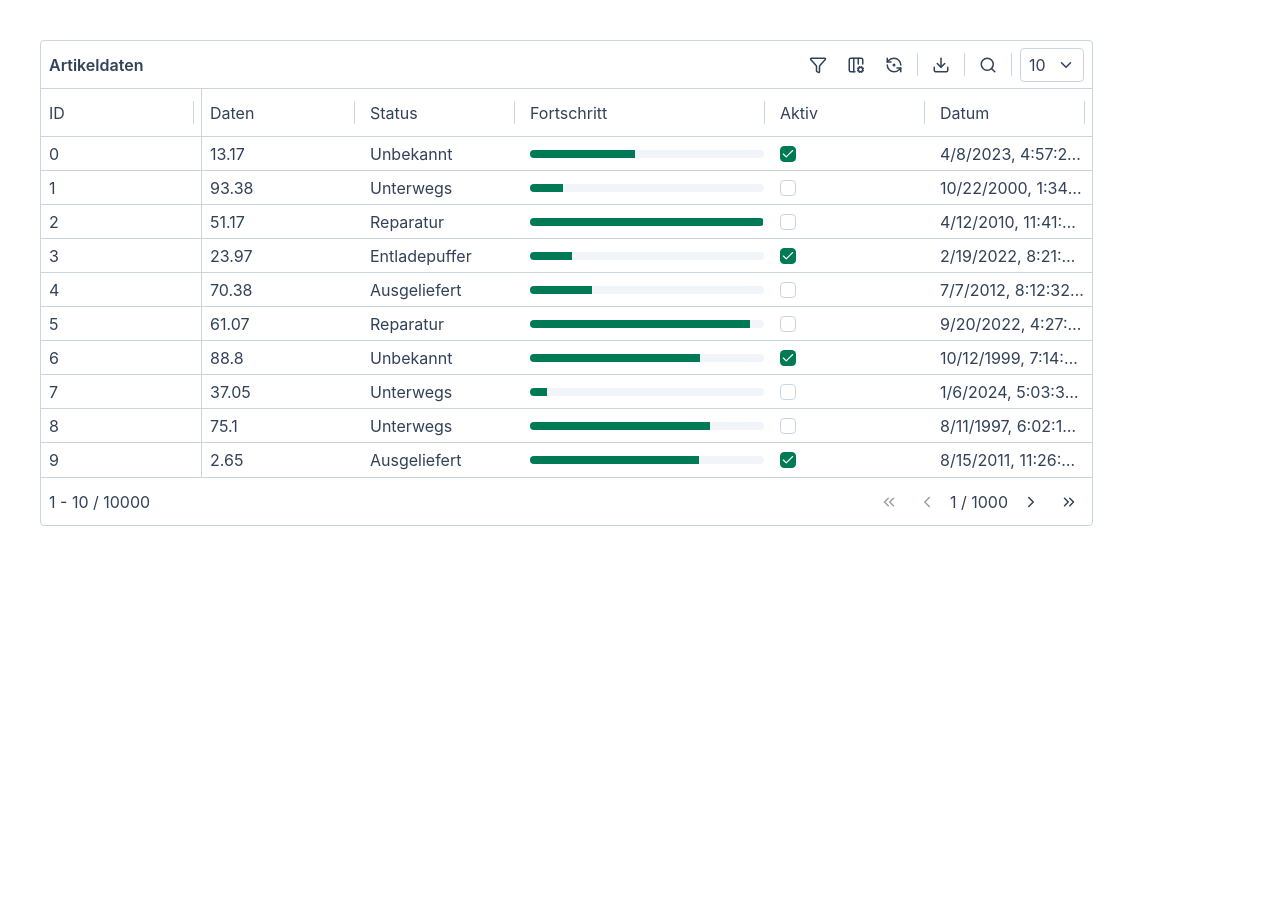
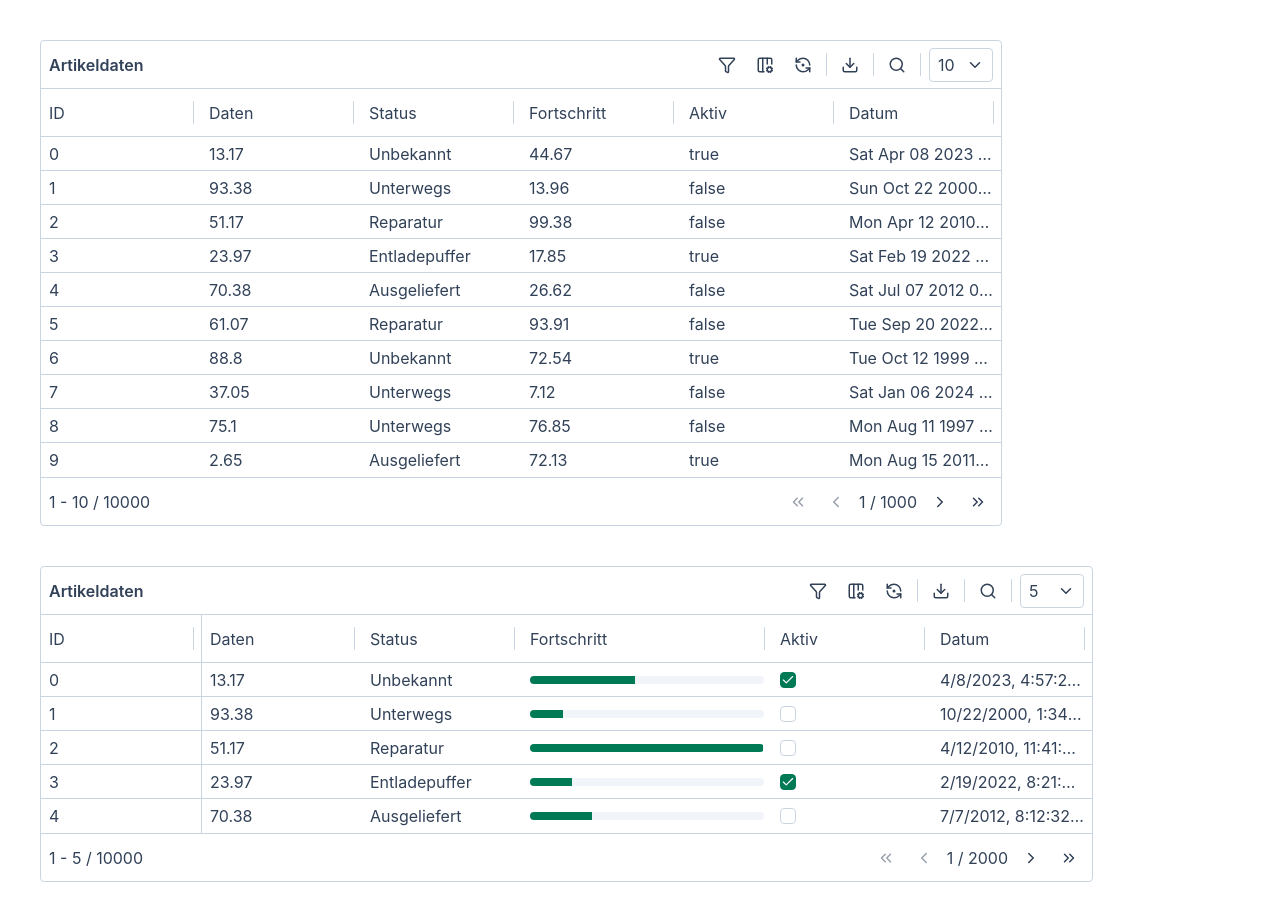
Before and after one commit to Prime0XX00/table, a React (Vite) app: page / in a window 1280 px wide. Before the commit the page ends 800 px from the top, so only its background shows below. Built offline with nearby package versions, Linux system fonts and the light colour scheme.

Commit message:
added example, relocated types and data to separate file

```diff
--- a/src/App.tsx
+++ b/src/App.tsx
@@ -1,40 +1,23 @@
 import Table from "./table/Table";
 import Checkbox from "./table/Checkbox";
-
-type Article = {
-	id: number;
-	data: number;
-	percent: number;
-	status: string;
-	active: boolean;
-	date: Date;
-};
-
-const status = [
-	"Ausgeliefert",
-	"Unterwegs",
-	"Lager",
-	"Entladepuffer",
-	"Reparatur",
-	"Unbekannt",
-];
-
-const rows: Article[] = Array.from({ length: 10000 }).map((_, index) => ({
-	id: index,
-	data: Number((100 * Math.random()).toFixed(2)),
-	percent: Number((100 * Math.random()).toFixed(2)),
-	status: status[Math.ceil(Math.random() * 6) - 1],
-	active: index % 3 == 0,
-	date: new Date(new Date().valueOf() - Math.random() * 1e12),
-}));
+import { type Article } from "./examples/types";
+import Basic from "./examples/Basic";
+import { rows } from "./examples/data";
 
 function App() {
 	return (
 		<div className="py-10 flex flex-col gap-y-10 min-h-screen">
+			<Basic></Basic>
 			<div className="min-w-100 w-fit px-10 max-w-screen">
 				<Table<Article>
 					title="Artikeldaten"
 					rows={rows}
+					rowsPerPageOptions={[
+						{
+							value: 5,
+							display: "5",
+						},
+					]}
 					columns={[
 						{
 							field: "id",
--- /dev/null
+++ b/src/examples/Basic.tsx
@@ -0,0 +1,50 @@
+import Table from "../table/Table";
+import { rows } from "./data";
+import { type Article } from "./types";
+
+function Basic(): React.JSX.Element {
+	return (
+		<>
+			<div className="min-w-100 w-fit px-10 max-w-screen">
+				<Table<Article>
+					title="Artikeldaten"
+					rows={rows}
+					columns={[
+						{
+							field: "id",
+							title: "ID",
+							dataType: "number",
+						},
+						{
+							field: "data",
+							title: "Daten",
+							dataType: "number",
+						},
+						{
+							field: "status",
+							title: "Status",
+							dataType: "string",
+						},
+						{
+							field: "percent",
+							title: "Fortschritt",
+							dataType: "number",
+						},
+						{
+							field: "active",
+							title: "Aktiv",
+							dataType: "boolean",
+						},
+						{
+							field: "date",
+							title: "Datum",
+							dataType: "date",
+						},
+					]}
+				></Table>
+			</div>
+		</>
+	);
+}
+
+export default Basic;
--- /dev/null
+++ b/src/examples/data.ts
@@ -0,0 +1,21 @@
+import type { Article } from "./types";
+
+const status = [
+	"Ausgeliefert",
+	"Unterwegs",
+	"Lager",
+	"Entladepuffer",
+	"Reparatur",
+	"Unbekannt",
+];
+
+export const rows: Article[] = Array.from({ length: 10000 }).map(
+	(_, index) => ({
+		id: index,
+		data: Number((100 * Math.random()).toFixed(2)),
+		percent: Number((100 * Math.random()).toFixed(2)),
+		status: status[Math.ceil(Math.random() * 6) - 1],
+		active: index % 3 == 0,
+		date: new Date(new Date().valueOf() - Math.random() * 1e12),
+	}),
+);
--- /dev/null
+++ b/src/examples/types.ts
@@ -0,0 +1,8 @@
+export type Article = {
+	id: number;
+	data: number;
+	percent: number;
+	status: string;
+	active: boolean;
+	date: Date;
+};
--- a/src/style.css
+++ b/src/style.css
@@ -19,6 +19,10 @@
 	--opacity-disabled: 50%;
 }
 
+html {
+	scrollbar-gutter: stable;
+}
+
 /* @theme {
 	--color-main: var(--color-gray-900);
 	--color-main-hover: var(--color-gray-800);
```
